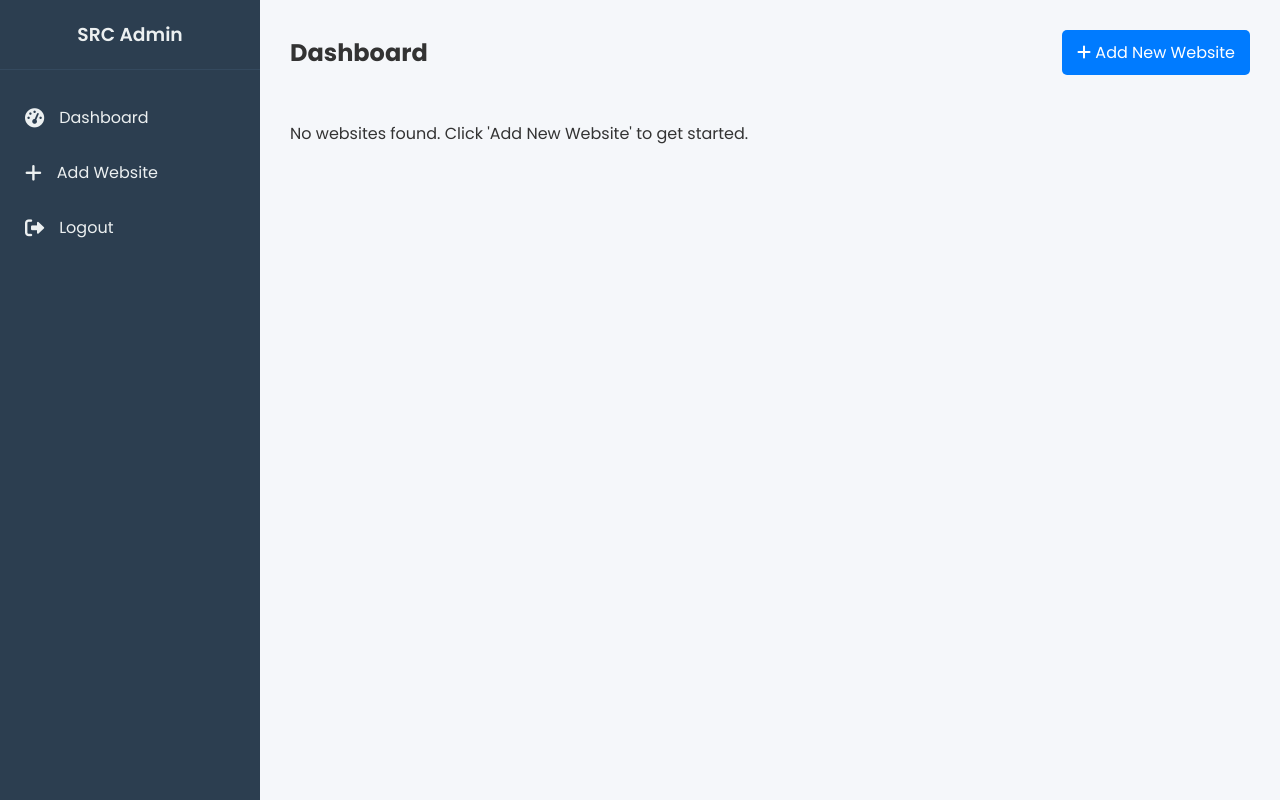
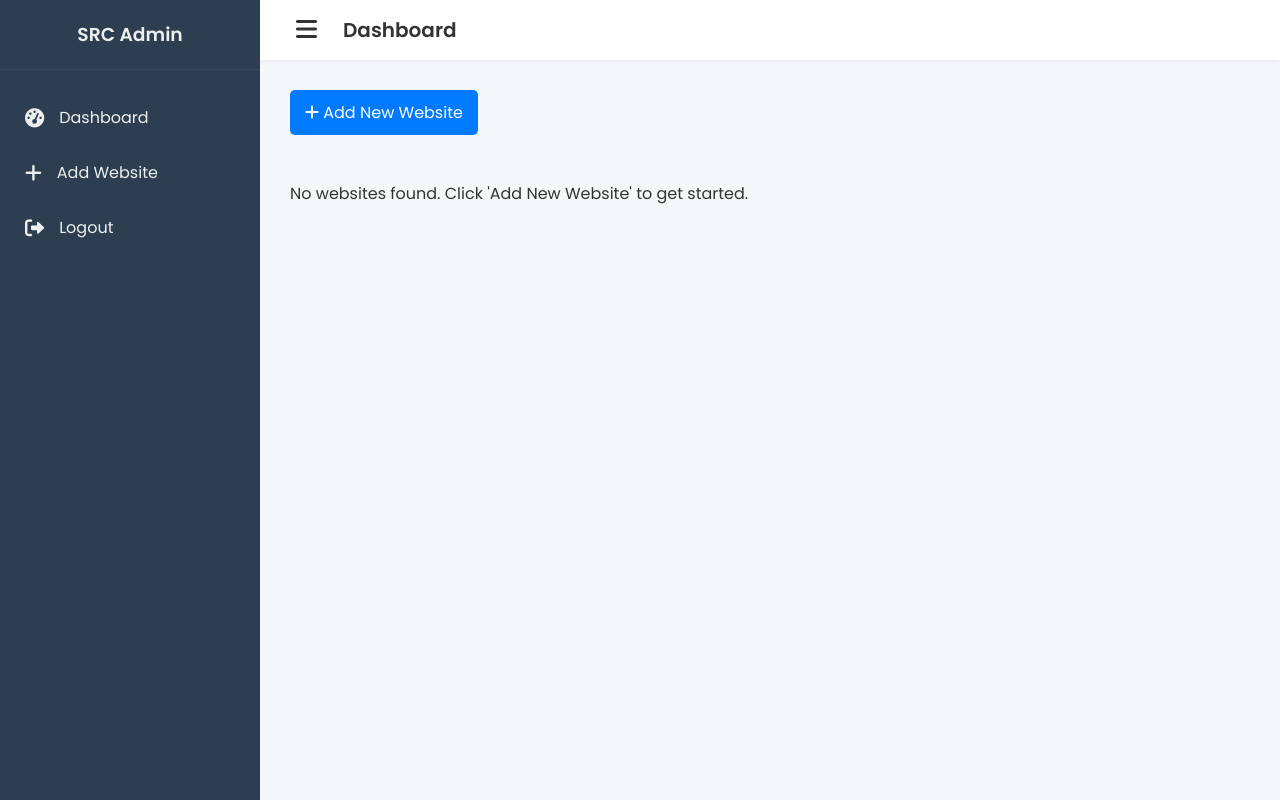
Before and after one commit to CALIB29/website-management, a PHP site: page /dashboard.php in a window 1280 px wide. Run offline with PHP 8.4, Linux system fonts and the light colour scheme; the visitor is signed in with stand-in values (Sample User, id 1); data that the repository does not hold is empty.

Commit message:
mobile layout design

```diff
--- a/dashboard.php
+++ b/dashboard.php
@@ -19,14 +19,17 @@ include 'database.php';
     <link rel="stylesheet" href="https://cdnjs.cloudflare.com/ajax/libs/font-awesome/6.0.0-beta3/css/all.min.css">
 </head>
 <body>
-    <div class="dashboard-container">
+    <div class="app-container">
         <?php include 'sidebar.php'; ?>
+
         <div class="main-content">
-            <div class="header">
-                <h2>Dashboard</h2>
-                <a href="add_website.php" class="btn"><i class="fas fa-plus"></i> Add New Website</a>
+            <div class="app-header">
+                <button id="menu-toggle"><i class="fas fa-bars"></i></button>
+                <h2 class="header-title">Dashboard</h2>
             </div>
+
             <div class="content">
+                <a href="add_website.php" class="btn" style="margin-bottom: 30px;"><i class="fas fa-plus"></i> Add New Website</a>
                 <div class="website-grid">
                     <?php
                     $sql = "SELECT * FROM websites ORDER BY name ASC";
@@ -60,5 +63,6 @@ include 'database.php';
             </div>
         </div>
     </div>
+    <script src="script.js"></script>
 </body>
 </html>
--- a/login.php
+++ b/login.php
@@ -40,13 +40,16 @@ if ($_SERVER['REQUEST_METHOD'] == 'POST') {
 <body class="login-page-body">
     <div class="login-container">
         <div class="login-box">
+            <img src="images/src_logo.png" alt="SRC Logo" class="login-logo">
             <h2>SRC Admin Panel</h2>
             <p>Please log in to continue</p>
             <form method="POST" action="">
                 <div class="input-group">
+                    <i class="fas fa-user"></i>
                     <input type="text" name="username" placeholder="Username" required>
                 </div>
                 <div class="input-group">
+                    <i class="fas fa-lock"></i>
                     <input type="password" name="password" placeholder="Password" required>
                 </div>
                 <button type="submit">Login</button>
--- /dev/null
+++ b/script.js
@@ -0,0 +1,10 @@
+document.addEventListener('DOMContentLoaded', function() {
+    const menuButton = document.getElementById('menu-toggle');
+    const appContainer = document.querySelector('.app-container');
+
+    if (menuButton && appContainer) {
+        menuButton.addEventListener('click', function() {
+            appContainer.classList.toggle('sidebar-collapsed');
+        });
+    }
+});
--- a/style.css
+++ b/style.css
@@ -98,8 +117,8 @@ body.login-page-body {
     margin-top: 15px;
 }
 
-/* --- Dashboard Layout --- */
-.dashboard-container {
+/* --- Mobile App Layout --- */
+.app-container {
     display: flex;
 }
 
@@ -150,20 +169,76 @@ body.login-page-body {
 }
 
 .main-content {
-    margin-left: 260px;
     flex: 1;
     padding: 30px;
+    padding-top: 90px; /* Space for fixed header */
+    margin-left: 260px;
+    transition: margin-left 0.3s ease;
 }
 
-.header {
+.app-header {
+    background: var(--card-bg);
+    box-shadow: 0 2px 4px rgba(0,0,0,0.05);
+    padding: 0 30px;
+    height: 60px;
     display: flex;
-    justify-content: space-between;
     align-items: center;
-    margin-bottom: 30px;
+    position: fixed;
+    top: 0;
+    left: 260px;
+    right: 0;
+    z-index: 999;
+    transition: left 0.3s ease;
 }
 
-.header h2 {
-    margin: 0;
+#menu-toggle {
+    background: none;
+    border: none;
+    font-size: 24px;
+    cursor: pointer;
+    color: var(--text-color);
+}
+
+.header-title {
+    font-size: 20px;
+    font-weight: 600;
+    margin-left: 20px;
+}
+
+/* Collapsed Sidebar State */
+.app-container.sidebar-collapsed .sidebar {
+    left: -260px;
+}
+
+.app-container.sidebar-collapsed .main-content {
+    margin-left: 0;
+}
+
+.app-container.sidebar-collapsed .app-header {
+    left: 0;
+}
+
+/* Responsive Design for Mobile */
+@media (max-width: 768px) {
+    .sidebar {
+        left: -260px; /* Hidden by default on mobile */
+    }
+
+    .main-content {
+        margin-left: 0;
+    }
+
+    .app-header {
+        left: 0;
+    }
+
+    .app-container.sidebar-collapsed .sidebar {
+        left: 0; /* Shown when toggled */
+    }
+
+    .website-grid {
+        grid-template-columns: 1fr; /* Stack cards vertically */
+    }
 }
 
 /* --- Website Cards --- */
```
Also changed, not shown: other parts of style.css (+30 -11 lines), add_website.php (+7 -3 lines), edit_website.php (+7 -3 lines), images/src.png (deleted), images/src1.png (added), images/src_logo.png (added), 1 other file.
